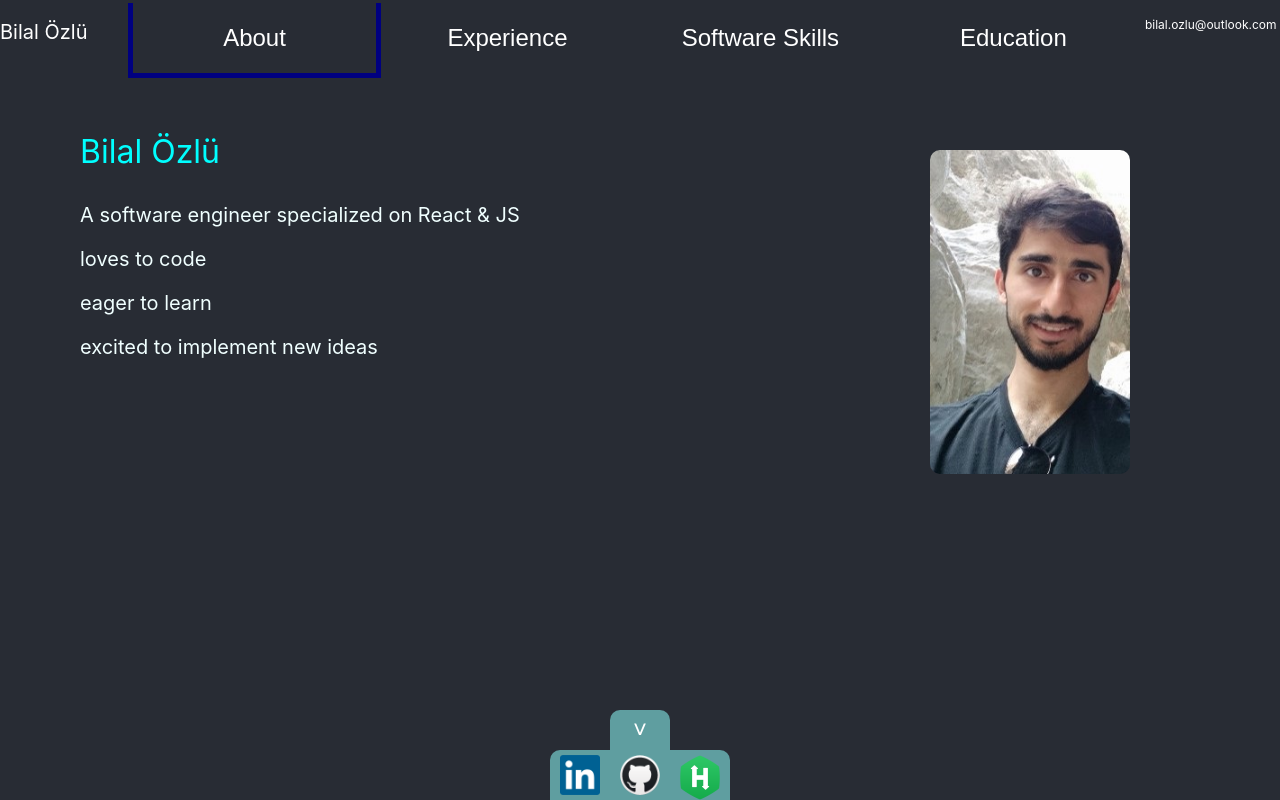
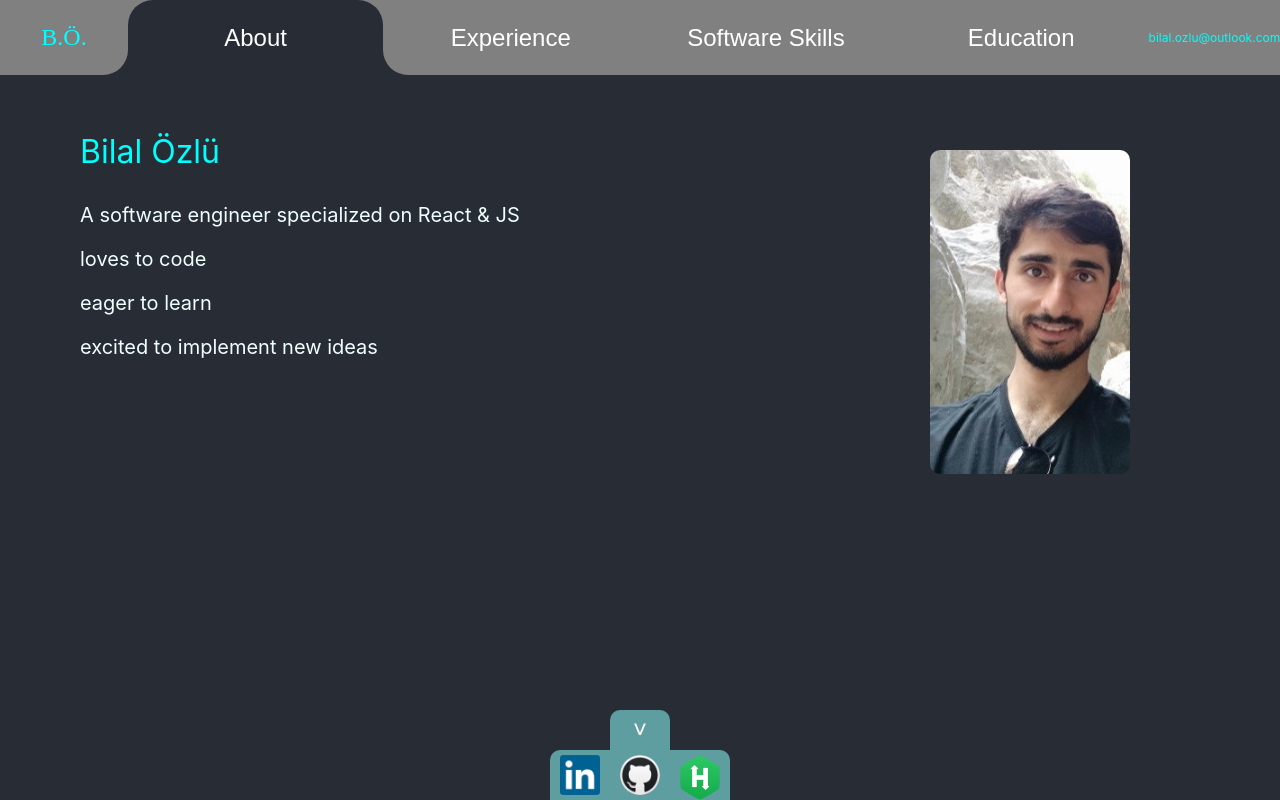
Before and after one commit to bilalozlu/homepage, a React (Create React App) app: page /CV in a window 1280 px wide. Built offline with nearby package versions, Linux system fonts and the light colour scheme.

Commit message:
styled header tabs in portfolio

```diff
--- a/src/CV_components/header_tabs.css
+++ b/src/CV_components/header_tabs.css
@@ -9,40 +9,64 @@
 
 .name {
     min-width: 10%;
-    font-size: 20px;
-    color: white;
+    font-size: 24px;
+    font-family: cursive;
+    display: flex;
+    justify-content: center;
+    color: aqua;
+    background-color: gray;
+}
+
+.name.roundy {
+    border-radius: 0 0 25px 0;
 }
 
 .mail {
     min-width: 10%;
-    margin: 5px;
     font-size: 12px;
-    color: white;
+    display: flex;
+    align-items: center;
+    justify-content: center;
+    color: aqua;
+    background-color: gray;
+}
+
+.mail.roundy {
+    border-radius: 0 0 0 25px;
 }
 
 .tabs {
     width: 80%;
+    background: linear-gradient(gray 50%, #282c34 50%) no-repeat;
 }
 
 .headTab {
     height: 100%;
     width: 25%;
+    border: none;
     font-size: 24px;
-    border: none;
     cursor: pointer;
-    background-color: #282c34;
     color: white;
+    background-color: gray;
 }
 
 .headTab:hover {
-    border: 5px teal solid;
-    border-top: none;
+    background-color: black;
 }
 
-.headTab.selected {
-    border: 5px navy solid;
-    border-top: none;
+.about.About, .experience.Experience, .softwareskills.SoftwareSkills, .education.Education {
+    background-color: #282c34;
+    border-radius: 25px 25px 0 0;
 }
+
+.about.Experience, .experience.SoftwareSkills, .softwareskills.Education {
+    border-radius: 0 0 25px 0;
+}
+
+.experience.About, .softwareskills.Experience, .education.SoftwareSkills {
+    border-radius: 0 0 0 25px;
+}
+
 
 @media only screen and (max-width: 960px) {
     .tabs {
--- a/src/CV_components/header_tabs.js
+++ b/src/CV_components/header_tabs.js
@@ -4,24 +4,24 @@ function HeaderTabs(props) {
 
   return (
     <div className='header_tabs'>
-      <div className='name'>
-        <p>Bilal Özlü</p>
+      <div className={`name ${props.selected === 'About' ? 'roundy' : '' }`}>
+        <p>B.Ö.</p>
       </div>
       <div className='tabs'>
-        <button onClick={() => props.func('About')} className={`headTab ${props.selected === 'About' ? 'selected' : ''}`}>
+        <button onClick={() => props.func('About')} className={`headTab about ${props.selected}`}>
           About
         </button>
-        <button onClick={() => props.func('Experience')} className={`headTab ${props.selected === 'Experience' ? "selected" : ''}`}>
+        <button onClick={() => props.func('Experience')} className={`headTab experience ${props.selected}`}>
           Experience
         </button>
-        <button onClick={() => props.func('SoftwareSkills')} className={`headTab ${props.selected === 'SoftwareSkills' ? "selected" : ''}`}>
+        <button onClick={() => props.func('SoftwareSkills')} className={`headTab softwareskills ${props.selected}`}>
           Software Skills
         </button>
-        <button onClick={() => props.func('Education')} className={`headTab ${props.selected === 'Education' ? "selected" : ''}`}>
+        <button onClick={() => props.func('Education')} className={`headTab education ${props.selected}`}>
           Education
         </button>
       </div>
-      <div className='mail'>
+      <div className={`mail ${props.selected === 'Education' ? 'roundy' : '' }`}>
         <p>bilal.ozlu@outlook.com</p>
       </div>
     </div>
```
